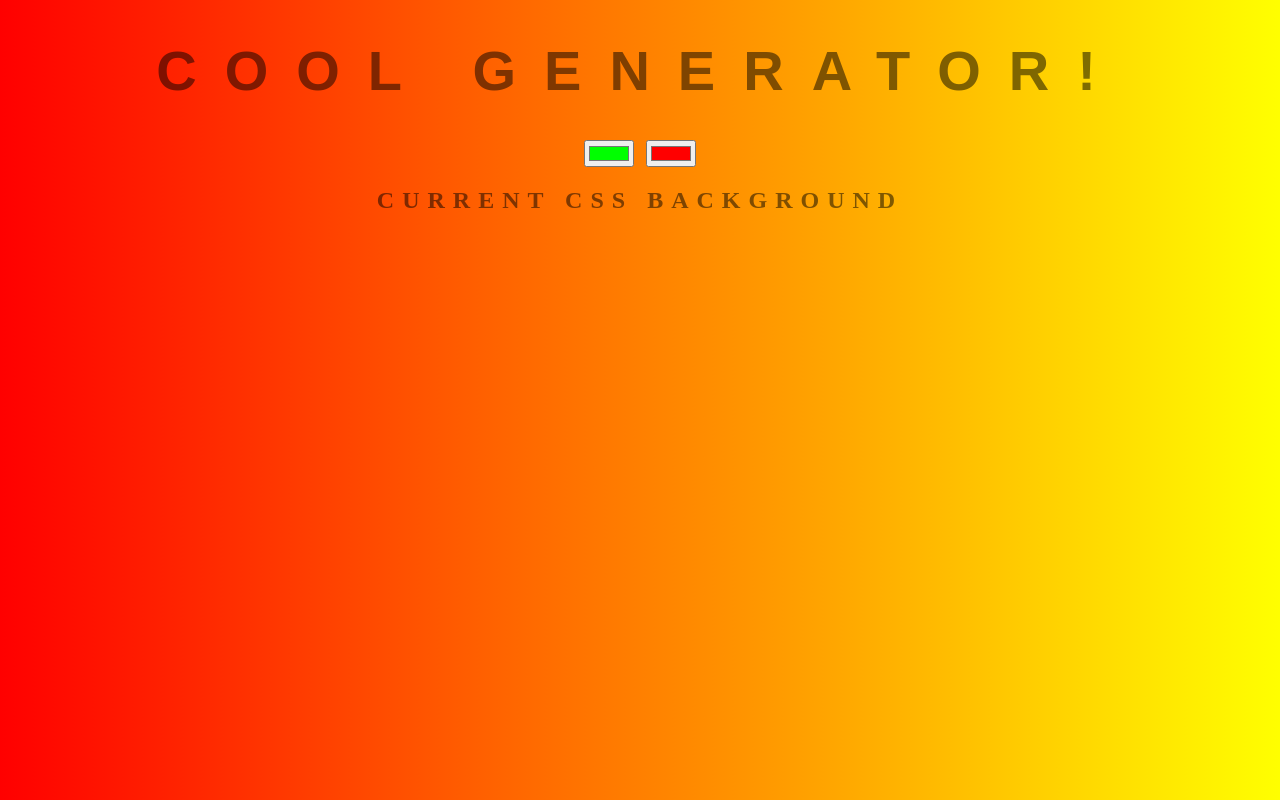
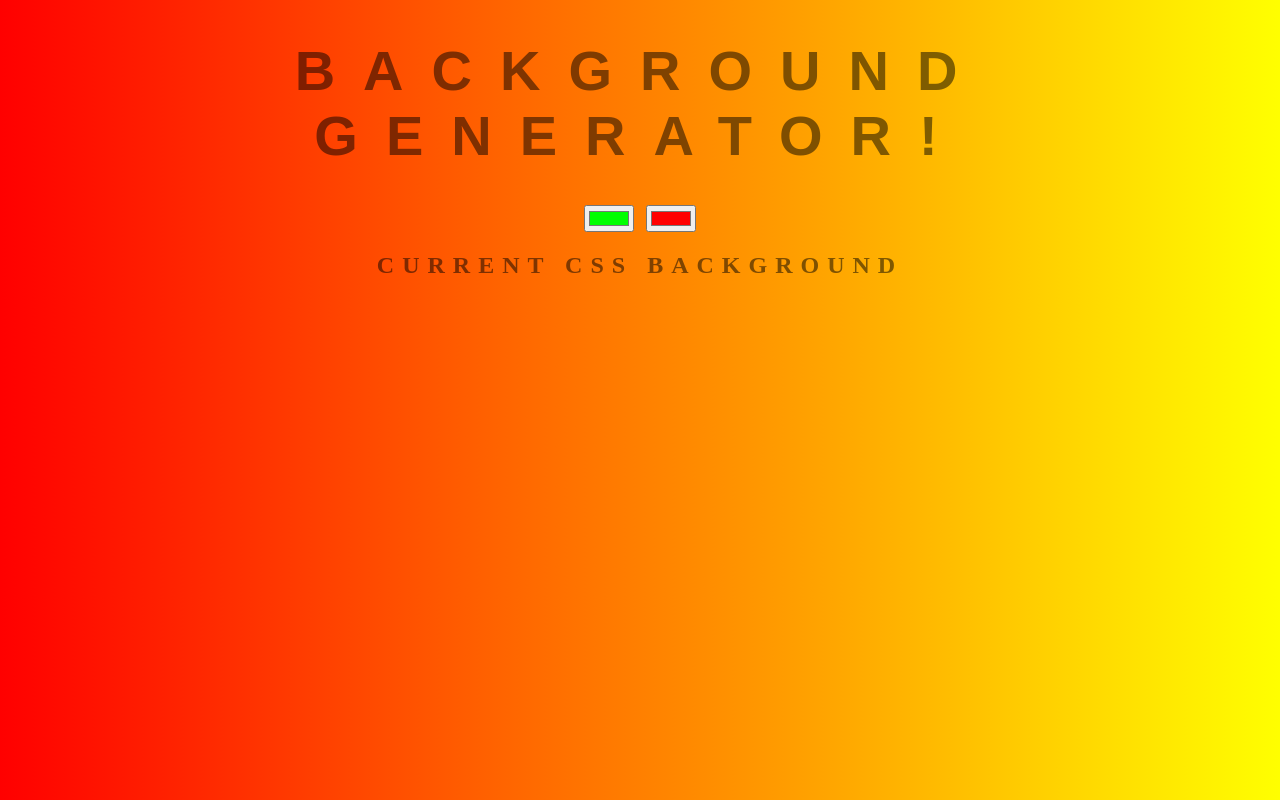
Before and after one commit to nandohidayat/background-generator, a plain HTML site: page index.html in a window 1280 px wide. Drawn offline with Linux system fonts and the light colour scheme.

Commit message:
revert to old title

```diff
--- a/index.html
+++ b/index.html
@@ -5,7 +5,7 @@
 	<link rel="stylesheet" type="text/css" href="style.css">
 </head>
 <body id="gradient">
-	<h1>COOl Generator!</h1>
+	<h1>Background Generator!</h1>
 	<input class="color" type="color" value="#00ff00">
 	<input class="color" type="color" value="#ff0000">
 	<h2>Current CSS Background</h2>
```
